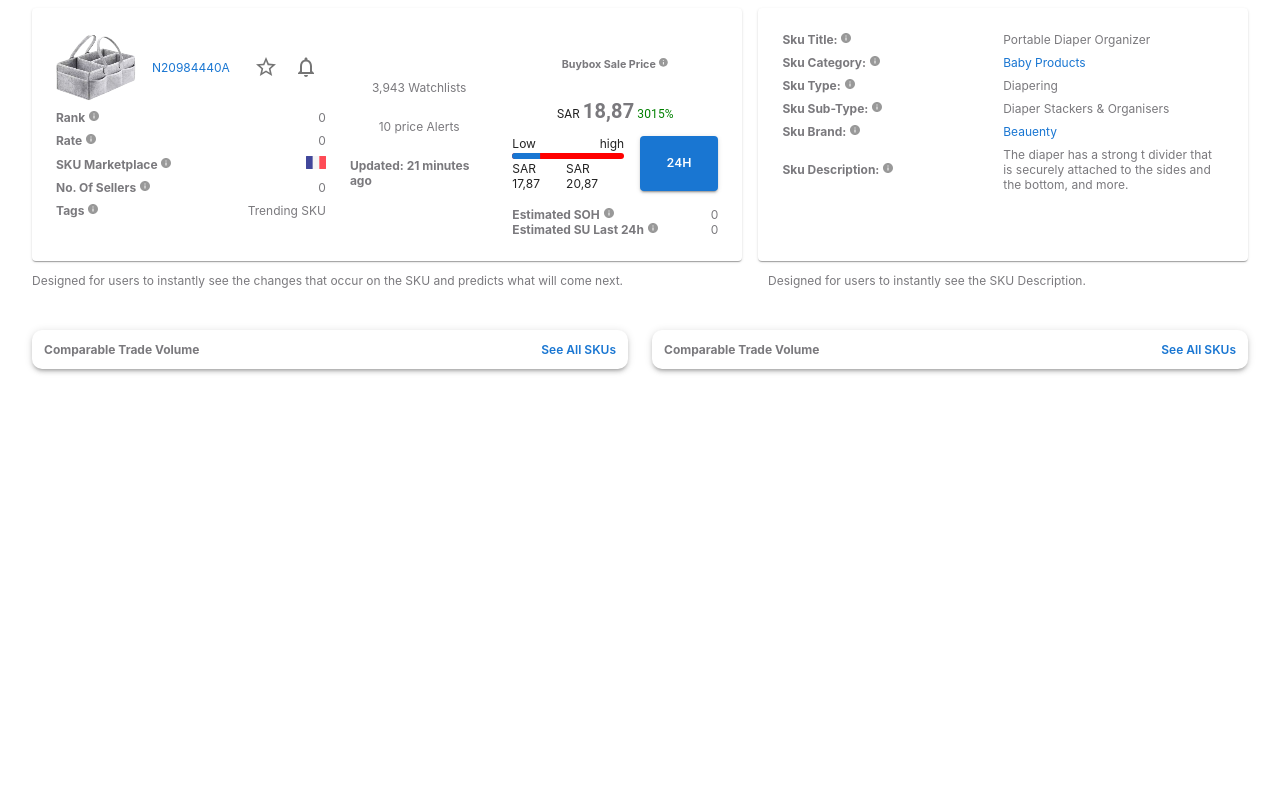
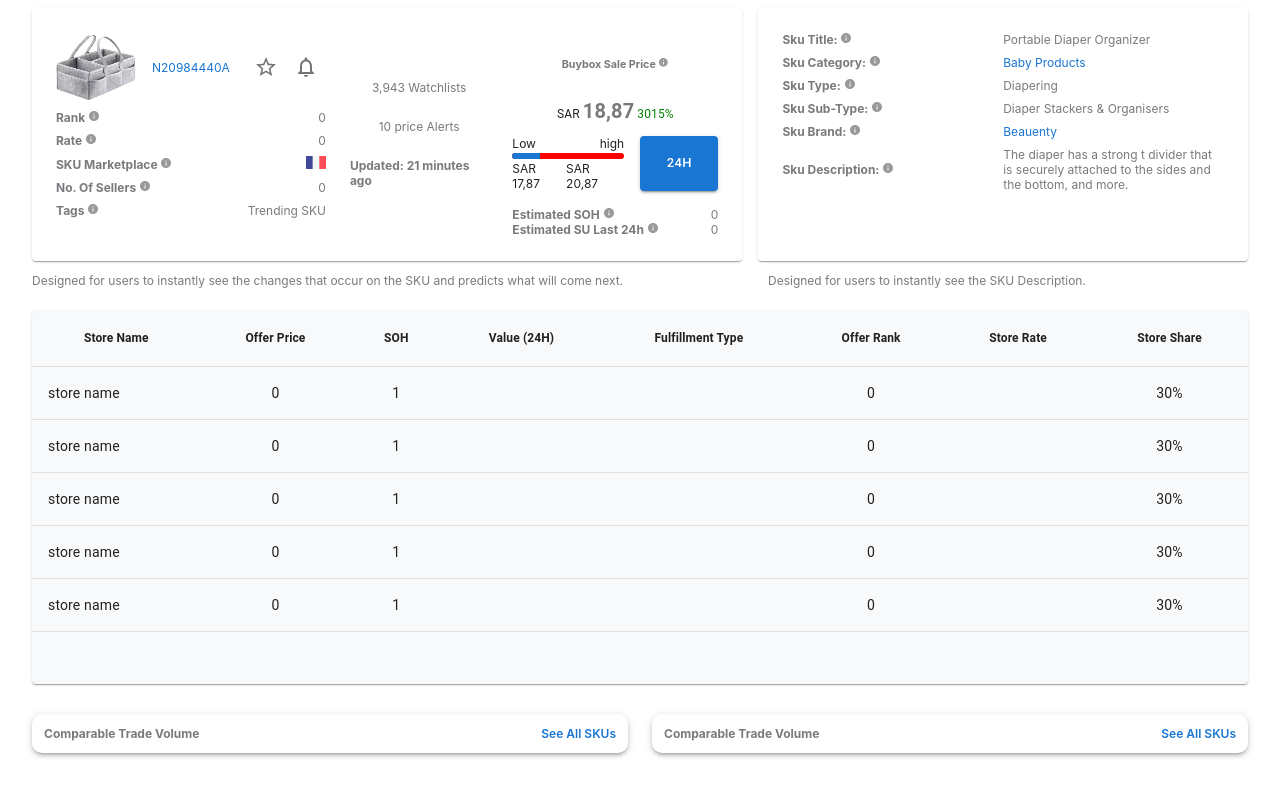
Before and after one commit to checkiamsiam/mui-sku-details-page, a React (Vite) app: page / in a window 1280 px wide. Shown: the top 796 px of the page. Built offline with nearby package versions, Linux system fonts and the light colour scheme.

Commit message:
analysis table done

```diff
--- a/src/components/ProductAnalysisCardOne.jsx
+++ b/src/components/ProductAnalysisCardOne.jsx
@@ -21,7 +21,7 @@ const ProductAnalysisCardOne = () => {
     }
   };
   return (
-    <Card sx={{ padding: "1.5rem", width: { sm: "100%", lg: "60%" } }}>
+    <Card sx={{ padding: "1.5rem", width: { lg: "60%" } }}>
       <Stack direction={{ md: "row" }} justifyContent="space-between" spacing={3}>
         <div style={{ width: { xs: "100%", md: "40%" } }}>
           <Stack direction="column" spacing={1} fontSize="12px">
--- a/src/components/ProductAnalysisCardTwo.jsx
+++ b/src/components/ProductAnalysisCardTwo.jsx
@@ -5,7 +5,7 @@ import InfoIcon from "@mui/icons-material/Info";
 
 const ProductAnalysisCardTwo = () => {
   return (
-    <Card sx={{ padding: "1.5rem", width: { sm: "100%", lg: "40%" } }}>
+    <Card sx={{ padding: "1.5rem", width: { lg: "40%" } }}>
       <Stack direction="column" spacing={1} fontSize="12px">
         <Stack direction="row" justifyContent="space-between" alignItems="center">
           <span style={{ width: "50%", fontWeight: "bold", color: "#7A797D" }}>
--- /dev/null
+++ b/src/components/ProductAnalysisTable.jsx
@@ -0,0 +1,103 @@
+import * as React from "react";
+import Table from "@mui/material/Table";
+import TableBody from "@mui/material/TableBody";
+import TableCell from "@mui/material/TableCell";
+import TableContainer from "@mui/material/TableContainer";
+import TableHead from "@mui/material/TableHead";
+import TableRow from "@mui/material/TableRow";
+import Paper from "@mui/material/Paper";
+
+const rows = [
+  { name: "store name", offerPrice: 0, soh: 1, rank: 0, share: "30%" },
+  { name: "store name", offerPrice: 0, soh: 1, rank: 0, share: "30%" },
+  { name: "store name", offerPrice: 0, soh: 1, rank: 0, share: "30%" },
+  { name: "store name", offerPrice: 0, soh: 1, rank: 0, share: "30%" },
+  { name: "store name", offerPrice: 0, soh: 1, rank: 0, share: "30%" },
+];
+
+const ProductAnalysisTable = () => {
+  return (
+    <TableContainer component={Paper} sx={{ backgroundColor: "#F8F9FA", margin: "10px 0px" }}>
+      <Table sx={{ minWidth: 650 }} aria-label="simple table">
+        <TableHead>
+          <TableRow>
+            <TableCell align="center" sx={{ fontSize: "12px", fontWeight: "bold" }}>
+              Store Name
+            </TableCell>
+            <TableCell align="center" sx={{ fontSize: "12px", fontWeight: "bold" }}>
+              Offer Price
+            </TableCell>
+            <TableCell align="center" sx={{ fontSize: "12px", fontWeight: "bold" }}>
+              SOH
+            </TableCell>
+            <TableCell align="center" sx={{ fontSize: "12px", fontWeight: "bold" }}>
+              Value (24H)
+            </TableCell>
+            <TableCell align="center" sx={{ fontSize: "12px", fontWeight: "bold" }}>
+              Fulfillment Type
+            </TableCell>
+            <TableCell align="center" sx={{ fontSize: "12px", fontWeight: "bold" }}>
+              Offer Rank
+            </TableCell>
+            <TableCell align="center" sx={{ fontSize: "12px", fontWeight: "bold" }}>
+              Store Rate
+            </TableCell>
+            <TableCell align="center" sx={{ fontSize: "12px", fontWeight: "bold" }}>
+              Store Share
+            </TableCell>
+          </TableRow>
+        </TableHead>
+        <TableBody>
+          {rows.map((row) => (
+            <TableRow key={row.name} sx={{ "&:last-child td, &:last-child th": { border: 0 } }}>
+              <TableCell component="th" scope="row">
+                {row?.name}
+              </TableCell>
+              <TableCell align="center">{row?.offerPrice}</TableCell>
+              <TableCell align="center">{row?.soh}</TableCell>
+              <TableCell align="center">
+                <br />
+              </TableCell>
+              <TableCell align="center">
+                <br />
+              </TableCell>
+              <TableCell align="center">{row?.rank}</TableCell>
+              <TableCell align="center">
+                <br />
+              </TableCell>
+              <TableCell align="center">{row?.share}</TableCell>
+            </TableRow>
+          ))}
+          <TableRow sx={{ "&:last-child td, &:last-child th": { border: 0 } }}>
+            <TableCell component="th" scope="row">
+              <br />
+            </TableCell>
+            <TableCell align="center">
+              <br />
+            </TableCell>
+            <TableCell align="center">
+              <br />
+            </TableCell>
+            <TableCell align="center">
+              <br />
+            </TableCell>
+            <TableCell align="center">
+              <br />
+            </TableCell>
+            <TableCell align="center">
+              <br />
+            </TableCell>
+            <TableCell align="center">
+              <br />
+            </TableCell>
+            <TableCell align="center">
+              <br />
+            </TableCell>
+          </TableRow>
+        </TableBody>
+      </Table>
+    </TableContainer>
+  );
+};
+
+export default ProductAnalysisTable;
--- a/src/components/ProductDetailsAnalysisSection.jsx
+++ b/src/components/ProductDetailsAnalysisSection.jsx
@@ -6,7 +6,7 @@ import ProductAnalysisCardTwo from "./ProductAnalysisCardTwo";
 
 const ProductDetailsAnalysisSection = () => {
   return (
-    <Container maxWidth="xl">
+    <section>
       <Stack direction={{ sm: "column", lg: "row" }} spacing={2}>
         <>
           <ProductAnalysisCardOne />
@@ -36,7 +36,7 @@ const ProductDetailsAnalysisSection = () => {
           </div>
         </Stack>
       </Hidden>
-    </Container>
+    </section>
   );
 };
 
--- a/src/pages/productDetails.jsx
+++ b/src/pages/productDetails.jsx
@@ -1,9 +1,13 @@
-
+import { Container } from "@mui/material";
+import ProductAnalysisTable from "../components/ProductAnalysisTable";
 import ProductDetailsAnalysisSection from "../components/ProductDetailsAnalysisSection";
 
 const ProductDetails = () => {
   return (
-    <ProductDetailsAnalysisSection/>
+    <Container maxWidth="xl">
+      <ProductDetailsAnalysisSection />
+      <ProductAnalysisTable />
+    </Container>
   );
 };
 
```
